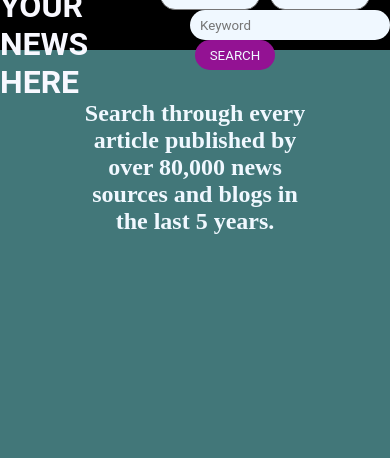
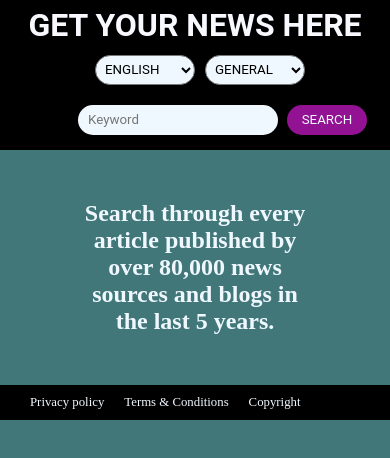
Before and after one commit to allbutgold/newsAPI, a plain HTML site: page index.html in a window 390 px wide. Drawn offline with Linux system fonts and the light colour scheme; no server answers; a web font is replaced by a local one.

Commit message:
more styling, media queries

```diff
--- a/assets/scss/main.scss
+++ b/assets/scss/main.scss
@@ -28,11 +28,14 @@ body {
         position: sticky;
         height: 50px;
         width: 100vw;
-        color: ghostwhite;
         display: flex;
         justify-content: space-around;
         align-items: center;
         background-color: black;
+        a {
+            text-decoration: none;
+            color: ghostwhite;
+        }
         article {
             display: flex;
             flex-wrap: wrap;
@@ -77,7 +80,6 @@ body {
                     }
                 }
 
-
             }
             label {
                 margin: 15px;
@@ -105,12 +107,10 @@ body {
 }
 
 
-
 article {
     display: flex;
     align-items: center;
     justify-content: center;
-
     div {
             font-family: raleway;
             width: 300px;
@@ -138,6 +138,7 @@ article {
         button {
             background-color: rgb(66, 119, 121);
             color: aliceblue;
+            border-radius: 5px;
             width: 120px;
             height: 20px;
             border: 1.2px solid black;;
@@ -151,21 +152,38 @@ article {
 }
 
 footer {
-    position: sticky;
     left: 0;
     bottom: 0;
     width: 100%;
     background-color: black;
-        section {
-            width: 200px;
-            display: flex;
-            flex-wrap: wrap;
-            padding: 10px;
+    section {
+        display: flex;
+        align-items: center;
+        padding: 10px;
         a {
+            font-size: 0.8em;
             color: aliceblue;
             text-decoration: none;
-            margin-top: 5px;
+            margin-left: 20px;
         }
     }
+}
 
+@media only screen and (max-width: 920px) {
+    body header {
+        height: 100px;
+        justify-content: center;
+        flex-wrap: wrap;
+    }
 }
+@media only screen and (max-width: 580px) {
+    body {
+        header {
+            height: 150px;
+            article form {
+                margin-top: 20px;
+                margin-bottom: 10px;
+            }
+        }
+    }
+}
--- a/index.html
+++ b/index.html
@@ -4,13 +4,13 @@
     <meta charset="UTF-8">
     <meta http-equiv="X-UA-Compatible" content="IE=edge">
     <meta name="viewport" content="width=device-width, initial-scale=1.0">
-    <title>Document</title>
+    <title>NewsAPI</title>
     <link rel="stylesheet" href="./assets/css/main.css">
 </head>
 <body>
     <!-- HEADER -->
     <header>
-        <h1>GET YOUR NEWS HERE</h1>
+        <a href="./index.html"><h1>GET YOUR NEWS HERE</h1></a>
         <article>
             <!-- <label for="de">LANGUAGE</label> -->
             <select name="" id="en">
@@ -33,27 +33,27 @@
                 <button type="submit" id="searchBtn">SEARCH</button>
             </form>
         </article>
+    </header>
 
-    </header>
     <!-- MAIN -->
     <main>
         <section class="intro">
             <h2>Search through every article published by over 80,000 news sources and blogs in the last 5 years.</h2>
         </section>
+
+        <!-- Section for the API content -->
         <section id="newsContent">
+        </section>
+    </main>
 
-        </section>
-
-
-    </main>
     <!-- FOOTER -->
-<!--     <footer>
+    <footer>
         <section>
             <a href="">Privacy policy</a>
             <a href="">Terms & Conditions</a>
             <a href="">Copyright</a>
         </section>
-    </footer> -->
+    </footer>
 
 
 
```
Also changed, not shown: assets/css/main.css, 1 other file.
